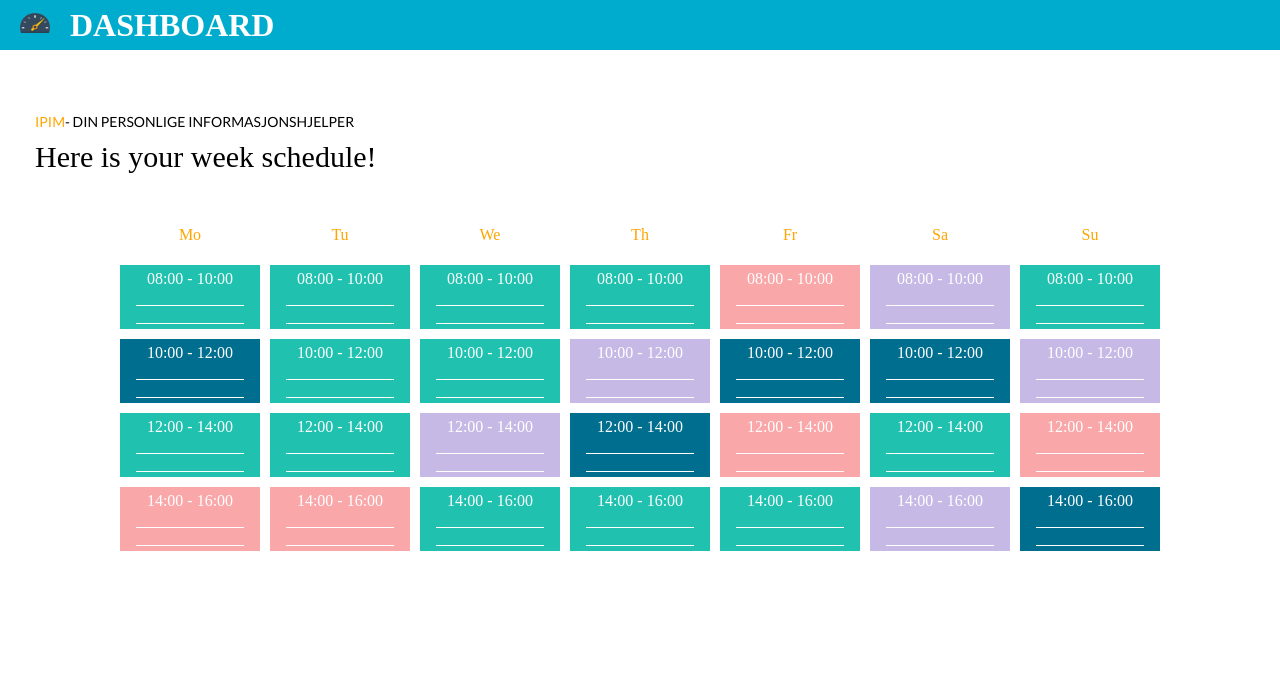
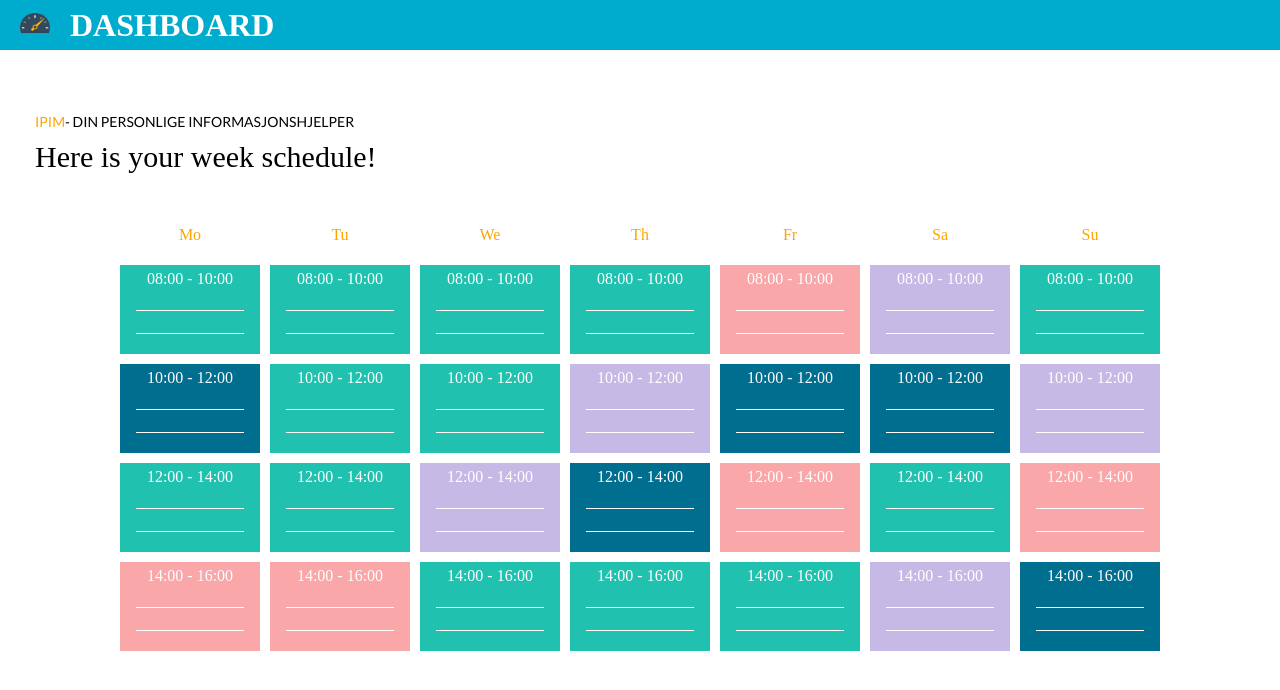
Before and after one commit to mayhelenrs/it2810-webutvikling-h17-prosjekt-3-group-50, a React (Create React App) app in the folder website/: page /schedule in a window 1280 px wide. Shown: the top 690 px of the page. Built offline with nearby package versions, Linux system fonts and the light colour scheme; a web font is replaced by a local one.

Commit message:
add new styling to schedule

```diff
--- a/website/src/assets/styles/Schedule.css
+++ b/website/src/assets/styles/Schedule.css
@@ -14,7 +14,7 @@
 
 .day-text {
     color: orange;
-    width:100%;
+    width: 100%;
     text-align: center;
 }
 
@@ -55,6 +55,10 @@
 .event-title, .event-description {
     width: 80%;
     margin: auto;
+    margin-top: 5px;
     border-bottom: 1px solid white;
+}
 
+.event-description {
+    margin-bottom: 15px;
 }
```
